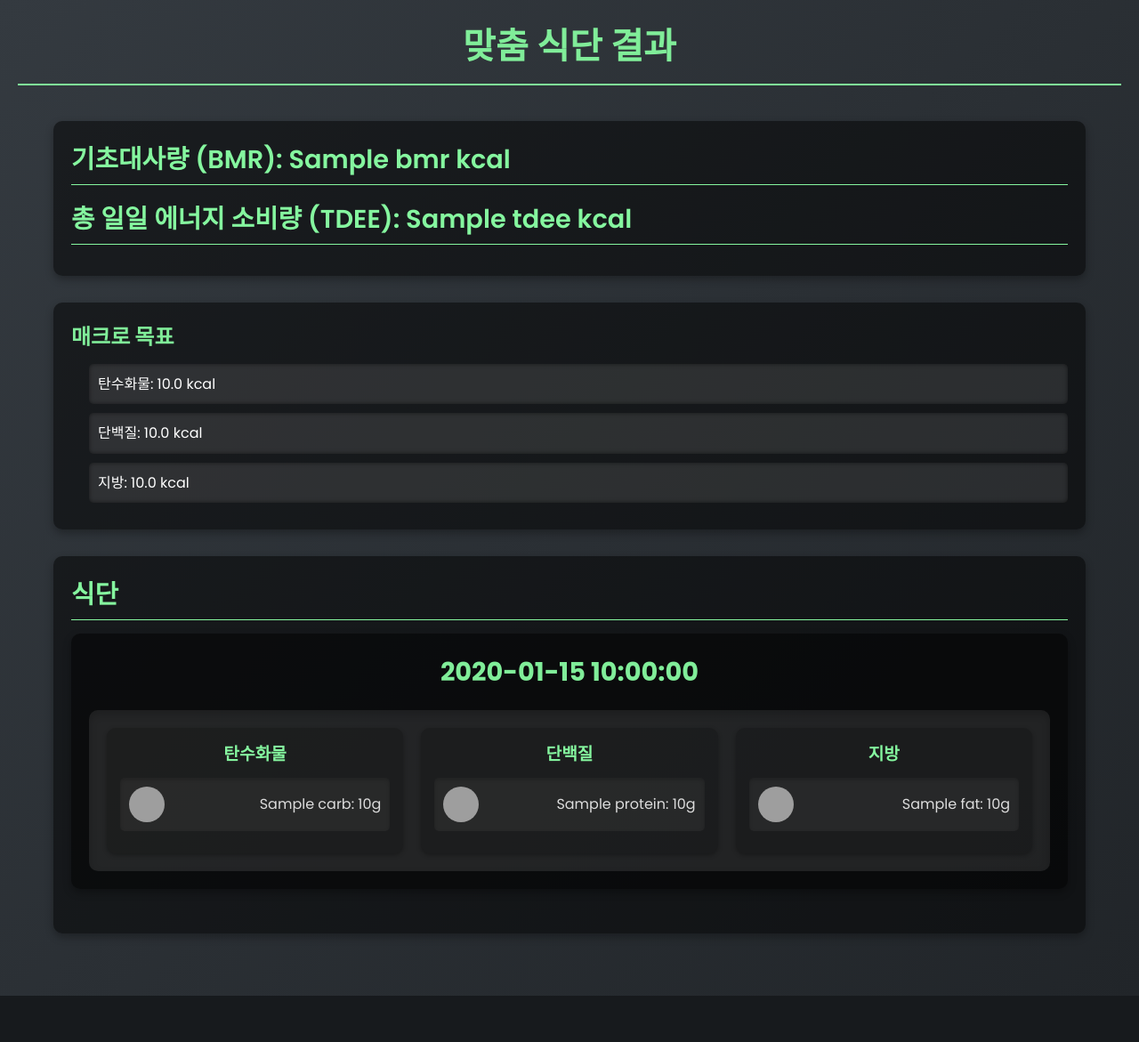
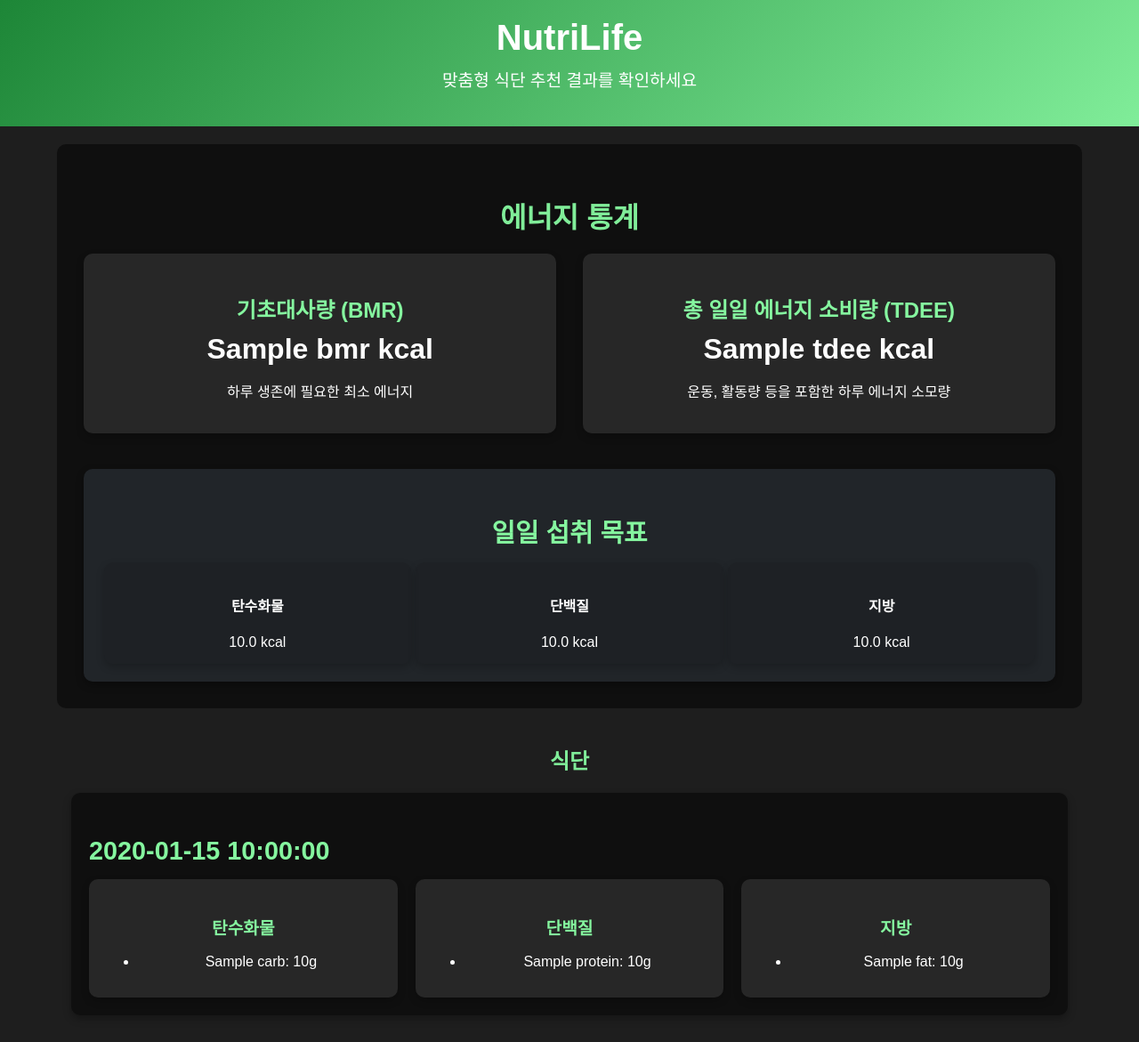
Before and after one commit to leegh1025/NutriLife, a Django app: template templates/User/results.html in a window 1280 px wide. Shown: the whole page at 89% size. Before the commit the page ends 1119 px from the top, so only its background shows below. Run offline with Django 4.2, Linux system fonts and the light colour scheme; the template is opened without the code that fills it: most values are stand-ins (such as "Sample title", 1, 10 or a date in 2020); grey boxes are pictures that could not be loaded.

Commit message:
에너지 통계 부분 수정

```diff
--- a/static/css/result.css
+++ /dev/null
@@ -1,202 +0,0 @@
-@import url('https://fonts.googleapis.com/css2?family=Poppins:wght@300;400;500;600;700&display=swap');
-
-* {
-    margin: 0;
-    padding: 0;
-    box-sizing: border-box;
-}
-
-body {
-    font-family: 'Poppins', sans-serif;
-    background: linear-gradient(135deg, #343a40, #212529);
-    color: white;
-    padding: 20px;
-    line-height: 1.6;
-}
-
-header {
-    text-align: center;
-    margin-bottom: 20px;
-    border-bottom: 2px solid #80ed99;
-    padding-bottom: 10px;
-}
-
-header h1 {
-    font-size: 2.5rem;
-    font-weight: 600;
-    color: #80ed99;
-}
-
-main {
-    max-width: 1200px;
-    margin: 0 auto;
-    padding: 20px;
-}
-
-section {
-    margin-bottom: 30px;
-    background: rgba(0, 0, 0, 0.5);
-    padding: 20px;
-    border-radius: 10px;
-    box-shadow: 0 4px 10px rgba(0, 0, 0, 0.3);
-}
-
-section h2 {
-    font-size: 1.8rem;
-    font-weight: 600;
-    color: #85f69f;
-    margin-bottom: 15px;
-    border-bottom: 1px solid #85f69f;
-    padding-bottom: 5px;
-}
-
-section h3 {
-    font-size: 1.5rem;
-    color: #80ed99;
-    margin-bottom: 10px;
-}
-
-ul {
-    list-style-type: none;
-    padding-left: 20px;
-}
-
-ul li {
-    margin-bottom: 10px;
-    padding: 10px;
-    background: rgba(255, 255, 255, 0.1);
-    border-radius: 5px;
-    display: flex;
-    justify-content: space-between;
-    align-items: center;
-    box-shadow: inset 0 0 5px rgba(0, 0, 0, 0.5);
-}
-
-ul li strong {
-    color: #85f69f;
-    font-weight: 500;
-}
-
-ul li span {
-    font-weight: 400;
-    color: #dcdcdc;
-}
-
-h3 + ul {
-    margin-top: 10px;
-}
-
-p {
-    margin-bottom: 10px;
-    color: #dcdcdc;
-}
-
-strong {
-    color: #85f69f;
-    font-weight: 600;
-}
-
-footer {
-    text-align: center;
-    margin-top: 20px;
-    color: #808080;
-    font-size: 0.8rem;
-}
-
-
-.meal-divider {
-    margin: 20px 0;
-    border-top: 2px dashed #85f69f;
-}
-
-
-/* .meal-section {
-    padding: 15px;
-    margin-bottom: 20px;
-    background: rgba(0, 0, 0, 0.4);
-    border-radius: 10px;
-    box-shadow: 0 2px 5px rgba(0, 0, 0, 0.3);
-} */
-
-/* 식사 블록 스타일 */
-.meal-section {
-    margin-bottom: 30px;
-    padding: 20px;
-    background: rgba(0, 0, 0, 0.5);
-    border-radius: 10px;
-    box-shadow: 0 4px 10px rgba(0, 0, 0, 0.3);
-    text-align: center;
-}
-
-.meal-section h3 {
-    font-size: 1.8rem;
-    color: #80ed99;
-    margin-bottom: 20px;
-}
-
-
-.meal-tray {
-    display: grid;
-    grid-template-columns: repeat(3, 1fr);
-    gap: 20px;
-    padding: 20px;
-    background-color: rgba(255, 255, 255, 0.1);
-    border-radius: 10px;
-    box-shadow: inset 0 4px 10px rgba(0, 0, 0, 0.2);
-}
-
-
-.tray-section {
-    background: rgba(0, 0, 0, 0.2);
-    border-radius: 10px;
-    padding: 15px;
-    text-align: center;
-    position: relative;
-    box-shadow: 0 2px 5px rgba(0, 0, 0, 0.3);
-}
-
-.tray-section h4 {
-    font-size: 1.2rem;
-    color: #85f69f;
-    margin-bottom: 10px;
-}
-
-
-.tray-section ul {
-    list-style: none;
-    padding: 0;
-    margin: 0;
-}
-
-.tray-section ul li {
-    display: flex;
-    align-items: center;
-    justify-content: space-between;
-    margin-bottom: 10px;
-    background: rgba(255, 255, 255, 0.05);
-    padding: 10px;
-    border-radius: 5px;
-    box-shadow: inset 0 2px 4px rgba(0, 0, 0, 0.2);
-}
-
-
-.tray-section ul li img {
-    width: 40px;
-    height: 40px;
-    border-radius: 50%;
-    object-fit: cover;
-    margin-right: 10px;
-}
-
-
-.tray-section ul li span {
-    font-size: 1rem;
-    color: #dcdcdc;
-}
-
-
-@media (max-width: 768px) {
-    .meal-tray {
-        grid-template-columns: 1fr;
-    }
-}
--- /dev/null
+++ b/static/css/results.css
@@ -0,0 +1,149 @@
+/* 공통 스타일 */
+body {
+    font-family: 'Poppins', sans-serif;
+    background: #1e1e1e;
+    color: white;
+    margin: 0;
+    padding: 0;
+}
+
+/* Header */
+header.header-section {
+    text-align: center;
+    padding: 20px 0;
+    background: linear-gradient(135deg, #1d8637, #80ed99);
+    color: white;
+}
+
+header h1 {
+    font-size: 2.5rem;
+    margin: 0;
+    font-weight: 700;
+}
+
+header p {
+    font-size: 1.2rem;
+    margin-top: 10px;
+    font-weight: 300;
+}
+
+/* 에너지 통계 */
+.energy-stats {
+    padding: 30px;
+    background: rgba(0, 0, 0, 0.5);
+    border-radius: 10px;
+    margin: 20px auto;
+    text-align: center;
+    width: 90%;
+    max-width: 1200px;
+    box-sizing: border-box;
+}
+
+.energy-stats h2 {
+    font-size: 2rem;
+    margin-bottom: 20px;
+    color: #80ed99;
+}
+
+.stats-container {
+    display: flex;
+    justify-content: space-between;
+    margin-bottom: 20px;
+}
+
+.stat-item {
+    background: rgba(255, 255, 255, 0.1);
+    padding: 20px;
+    border-radius: 10px;
+    width: 45%;
+    box-shadow: 0 4px 10px rgba(0, 0, 0, 0.2);
+}
+
+.stat-item h3 {
+    font-size: 1.5rem;
+    margin-bottom: 10px;
+    color: #85f69f;
+}
+
+.stat-value {
+    font-size: 2rem;
+    font-weight: bold;
+    margin-bottom: 10px;
+}
+
+/* 매크로 목표 */
+.macro-goals {
+    margin-top: 40px;
+    padding: 20px;
+    background: #212529;
+    border-radius: 10px;
+    box-shadow: 0 4px 10px rgba(0, 0, 0, 0.3);
+}
+
+.macro-goals h3 {
+    font-size: 1.8rem;
+    color: #85f69f;
+    margin-bottom: 15px;
+}
+
+.macro-container {
+    display: flex;
+    justify-content: space-around;
+}
+
+.macro-item {
+    text-align: center;
+    background: rgba(0, 0, 0, 0.1);
+    padding: 15px;
+    width: 30%;
+    border-radius: 10px;
+    box-shadow: 0 4px 10px rgba(0, 0, 0, 0.2);
+}
+
+/* 식단 섹션 */
+.meal-section {
+    margin: 0 auto;
+    padding: 0 40px;
+    max-width: 1200px;
+    box-sizing: border-box;
+}
+
+.meal-section h2 {
+    text-align: center;
+    color: #80ed99;
+    margin: 40px 0 20px;
+}
+
+.meal-container {
+    background: rgba(0, 0, 0, 0.5);
+    margin-bottom: 30px;
+    padding: 20px;
+    border-radius: 10px;
+    box-shadow: 0 4px 10px rgba(0, 0, 0, 0.3);
+}
+
+.meal-container h3 {
+    font-size: 1.8rem;
+    margin-bottom: 15px;
+    color: #85f69f;
+}
+
+.meal-tray {
+    display: grid;
+    grid-template-columns: repeat(3, 1fr);
+    gap: 20px;
+}
+
+.tray {
+    background: rgba(255, 255, 255, 0.1);
+    padding: 15px;
+    border-radius: 10px;
+    box-shadow: 0 4px 10px rgba(0, 0, 0, 0.2);
+    text-align: center;
+}
+
+.tray h4 {
+    font-size: 1.2rem;
+    color: #85f69f;
+    margin-bottom: 10px;
+}
--- a/templates/User/results.html
+++ b/templates/User/results.html
@@ -1,4 +1,4 @@
-{% load static %}
+{%load static%}
 
 <!DOCTYPE html>
 <html lang="ko">
@@ -6,93 +6,91 @@
     <meta charset="UTF-8">
     <meta name="viewport" content="width=device-width, initial-scale=1.0">
     <title>맞춤 식단 결과</title>
-    <link rel="stylesheet" href="{% static 'css/result.css' %}">
+    <link rel="stylesheet" href="{% static 'css/results.css' %}">
 </head>
 <body>
-    <header>
-        <h1>맞춤 식단 결과</h1>
+    <!-- Header -->
+    <header class="header-section">
+        <div class="header-content">
+            <h1>Nutri<span class="stylized-name">Life</span></h1>
+            <p>맞춤형 식단 추천 결과를 확인하세요</p>
+        </div>
+        <div class="header-image">
+            <!-- <img src="/media/logo.png" alt="NutriLife 로고"> -->
+        </div>
     </header>
 
     <main>
-        <section>
-            <h2>기초대사량 (BMR): {{ bmr }} kcal</h2>
-            <h2>총 일일 에너지 소비량 (TDEE): {{ tdee }} kcal</h2>
+        <!-- 에너지 통계 섹션 -->
+        <section class="energy-stats">
+            <h2>에너지 통계</h2>
+            <div class="stats-container">
+                <!-- BMR -->
+                <div class="stat-item bmr">
+                    <h3>기초대사량 (BMR)</h3>
+                    <div class="stat-value">
+                        <span>{{ bmr }}</span> kcal
+                    </div>
+                    <p>하루 생존에 필요한 최소 에너지</p>
+                </div>
+                <!-- TDEE -->
+                <div class="stat-item tdee">
+                    <h3>총 일일 에너지 소비량 (TDEE)</h3>
+                    <div class="stat-value">
+                        <span>{{ tdee }}</span> kcal
+                    </div>
+                    <p>운동, 활동량 등을 포함한 하루 에너지 소모량</p>
+                </div>
+            </div>
+
+            <!-- 매크로 목표 -->
+            <div class="macro-goals">
+                <h3>일일 섭취 목표</h3>
+                <div class="macro-container">
+                    <div class="macro-item carbs">
+                        <h4>탄수화물</h4>
+                        <span>{{ daily_macros.carbs|floatformat:1 }}</span> kcal
+                    </div>
+                    <div class="macro-item protein">
+                        <h4>단백질</h4>
+                        <span>{{ daily_macros.protein|floatformat:1 }}</span> kcal
+                    </div>
+                    <div class="macro-item fats">
+                        <h4>지방</h4>
+                        <span>{{ daily_macros.fats|floatformat:1 }}</span> kcal
+                    </div>
+                </div>
+            </div>
         </section>
 
-        <section>
-            <h3>매크로 목표</h3>
-            <ul>
-                <li>탄수화물: {{ daily_macros.carbs|floatformat:1 }} kcal</li>
-                <li>단백질: {{ daily_macros.protein|floatformat:1 }} kcal</li>
-                <li>지방: {{ daily_macros.fats|floatformat:1 }} kcal</li>
-            </ul>
-        </section>
-
-        <!-- <section>
+        <!-- 식단 섹션 -->
+        <section class="meal-section">
             <h2>식단</h2>
             {% for meal in meals %}
-                <div class="meal-section">
-                    <h3>{{ meal.meal_time|capfirst }}</h3>
-                    <p><strong>탄수화물:</strong></p>
-                    <ul>
-                        {% for carb in meal.meal.carbs %}
-                            <li>{{ carb.name }}: {{ carb.amount }}g</li>
-                        {% endfor %}
-                    </ul>
-                    <p><strong>단백질:</strong></p>
-                    <ul>
-                        {% for protein in meal.meal.protein %}
-                            <li>{{ protein.name }}: {{ protein.amount }}g</li>
-                        {% endfor %}
-                    </ul>
-                    <p><strong>지방:</strong></p>
-                    <ul>
-                        {% for fat in meal.meal.fats %}
-                            <li>{{ fat.name }}: {{ fat.amount }}g</li>
-                        {% endfor %}
-                    </ul>
-                </div>
-                <div class="meal-divider"></div>
-            {% endfor %}
-        </section> -->
-        <section>
-            <h2>식단</h2>
-            {% for meal in meals %}
-                <div class="meal-section"> <!-- 식사 블록 -->
+                <div class="meal-container">
                     <h3>{{ meal.meal_time|capfirst }}</h3>
                     <div class="meal-tray">
-                        <!-- 탄수화물 칸 -->
-                        <div class="tray-section carbs">
+                        <div class="tray carbs">
                             <h4>탄수화물</h4>
                             <ul>
                                 {% for carb in meal.meal.carbs %}
-                                    <li><img src="/static/images/{{ carb.name }}.png" alt="{{ carb.name }}">
-                                        <span>{{ carb.name }}: {{ carb.amount }}g</span>
-                                    </li>
+                                    <li>{{ carb.name }}: {{ carb.amount }}g</li>
                                 {% endfor %}
                             </ul>
                         </div>
-
-                        <!-- 단백질 칸 -->
-                        <div class="tray-section protein">
+                        <div class="tray protein">
                             <h4>단백질</h4>
                             <ul>
                                 {% for protein in meal.meal.protein %}
-                                    <li><img src="/static/images/{{ protein.name }}.png" alt="{{ protein.name }}">
-                                        <span>{{ protein.name }}: {{ protein.amount }}g</span>
-                                    </li>
+                                    <li>{{ protein.name }}: {{ protein.amount }}g</li>
                                 {% endfor %}
                             </ul>
                         </div>
-
-                        <!-- 지방 칸 -->
-                        <div class="tray-section fats">
+                        <div class="tray fats">
                             <h4>지방</h4>
                             <ul>
                                 {% for fat in meal.meal.fats %}
-                                    <li><img src="/static/images/{{ fat.name }}.png" alt="{{ fat.name }}">
-                                        <span>{{ fat.name }}: {{ fat.amount }}g</span>
-                                    </li>
+                                    <li>{{ fat.name }}: {{ fat.amount }}g</li>
                                 {% endfor %}
                             </ul>
                         </div>
```
